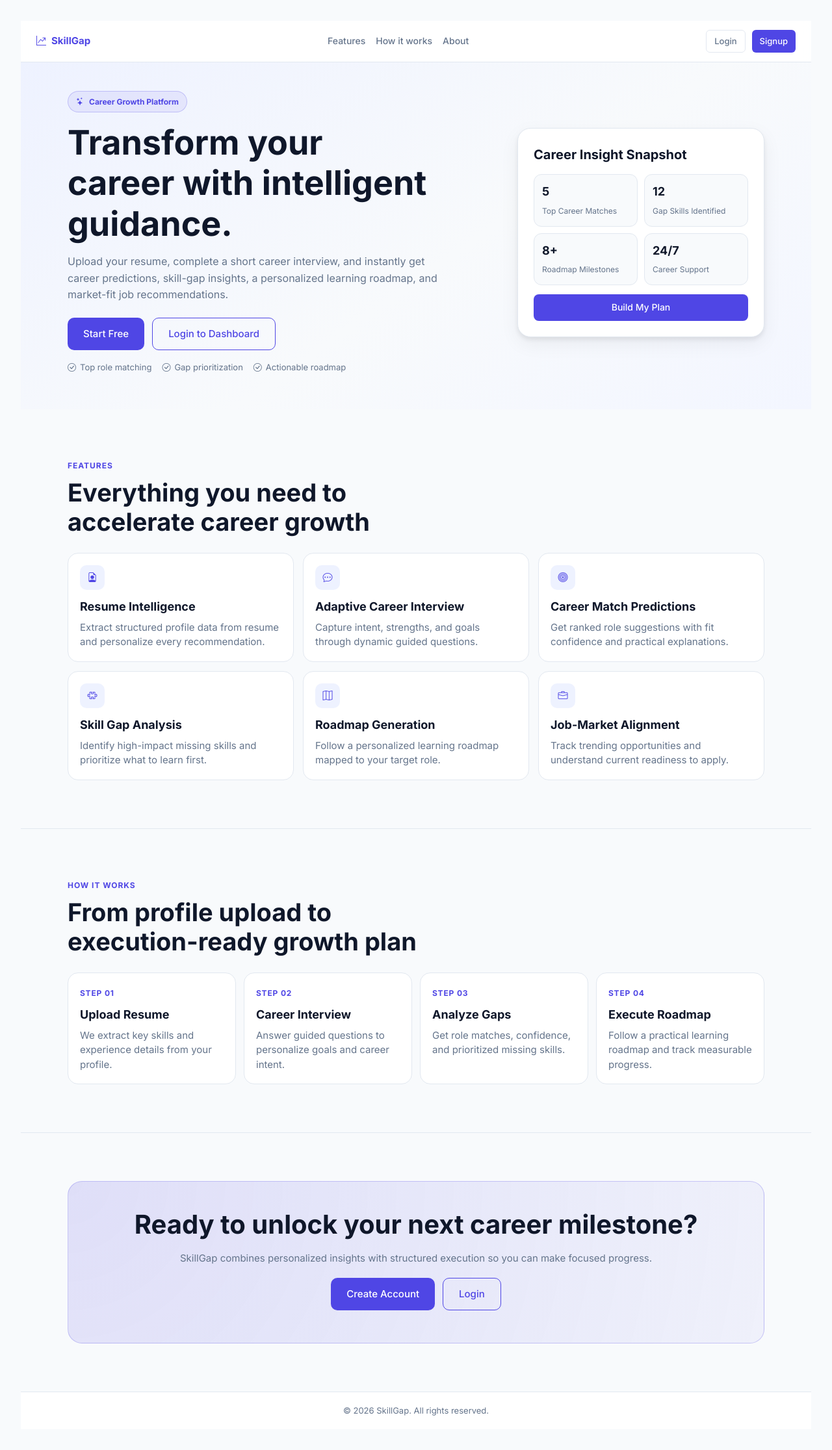
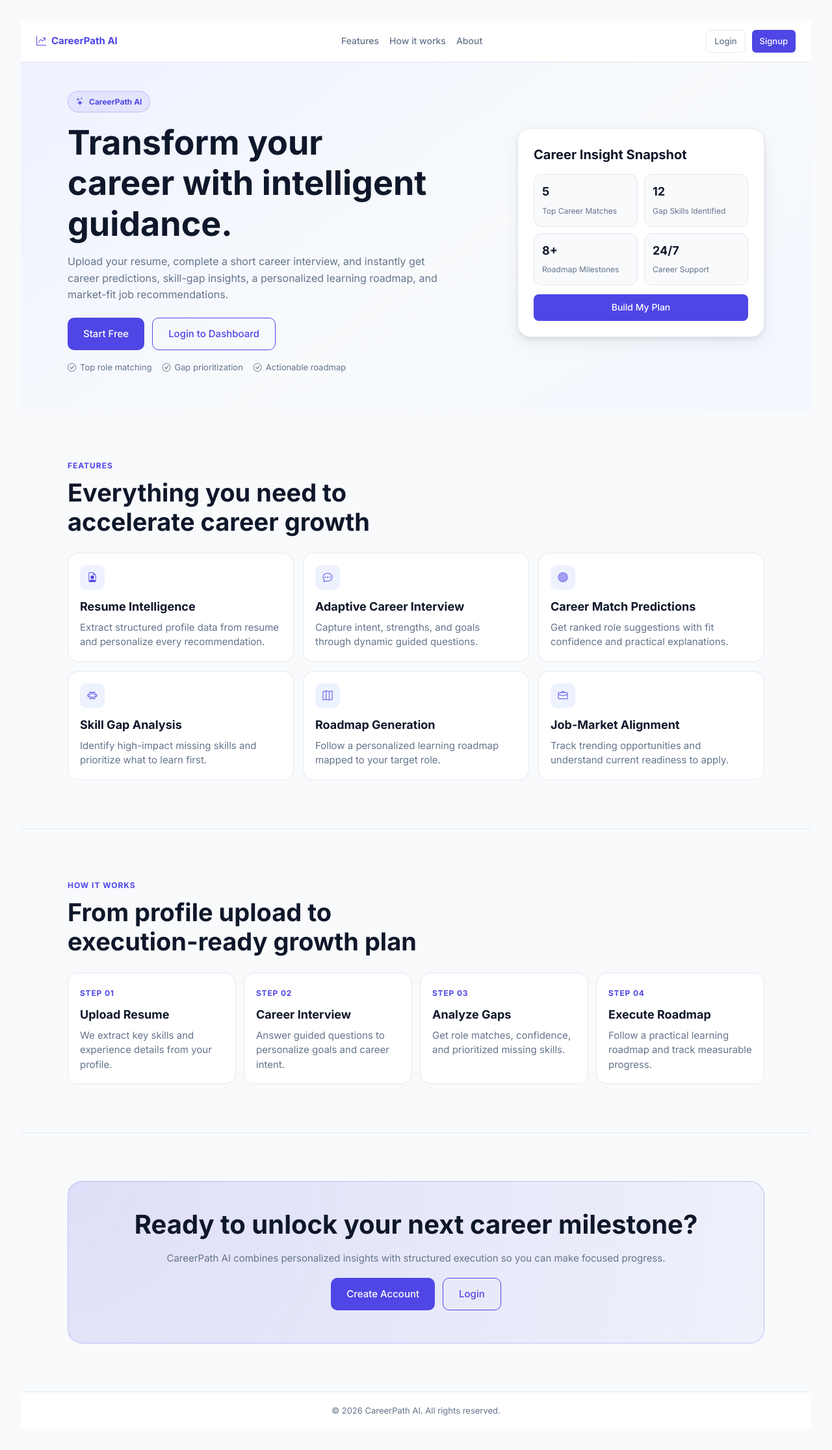
Before and after one commit to JoyalBastian/Skill-Gap-Career-Evolution-Agent, a Django app: page / in a window 1280 px wide. Shown: the whole page at 65% size. Run offline with Django 5.2, Linux system fonts and the light colour scheme.

Commit message:
name changed

```diff
--- a/core/context_processors.py
+++ b/core/context_processors.py
@@ -1,10 +1,12 @@
 def site_settings(request):
     """Inject site-wide context into every template."""
+    from django.conf import settings
+
     from ai_engine.llm_client import active_provider, is_enabled
 
     enabled = is_enabled()
     return {
-        "SITE_NAME": "SkillGap",
+        "SITE_NAME": settings.SITE_NAME,
         "CHATBOT_ENABLED": enabled,
         "GEMINI_ENABLED": enabled,
         "AI_PROVIDER": active_provider(),
--- a/core/settings/base.py
+++ b/core/settings/base.py
@@ -1,5 +1,5 @@
 """
-Base Django settings for SkillGap AI.
+Base Django settings for CareerPath AI.
 
 This is a Gemini-only application: there is no sklearn, no SBERT, no spaCy,
 and no seeded knowledge catalog. The only external AI dependency is Google
@@ -129,6 +129,8 @@
 
 DEFAULT_AUTO_FIELD = "django.db.models.BigAutoField"
 
+SITE_NAME = env("SITE_NAME", default="CareerPath AI")
+
 LOGIN_URL = "authentication:login"
 LOGIN_REDIRECT_URL = "users:dashboard"
 LOGOUT_REDIRECT_URL = "authentication:login"
--- a/docker-compose.yml
+++ b/docker-compose.yml
@@ -1,4 +1,4 @@
-# SkillGap AI — Docker stack
+# CareerPath AI — Docker stack
 # Run from this directory (skillgap_ai/backend):
 #   copy .env.example .env
 #
--- a/services/chatbot_service.py
+++ b/services/chatbot_service.py
@@ -40,7 +40,7 @@
         ctx = self._profile_context(user_id)
         rc = ctx["rc"]
         lines = [
-            "You are a SkillGap career counselor. Be concise (under 180 words).",
+            "You are a CareerPath AI career counselor. Be concise (under 180 words).",
         ]
         if rc.get("current_title"):
             lines.append(f"Role: {rc['current_title']}")
--- a/templates/authentication/landing.html
+++ b/templates/authentication/landing.html
@@ -1,5 +1,5 @@
 {% extends "base.html" %}
-{% block title %}{{ SITE_NAME }} — Career Growth Platform{% endblock %}
+{% block title %}{{ SITE_NAME }}{% endblock %}
 {% block content_unauth %}
 <header class="landing-topbar">
     <a href="{% url 'landing' %}" class="landing-brand">
@@ -19,7 +19,7 @@
 <section class="landing-hero">
     <div class="landing-shell">
         <div class="landing-copy">
-            <span class="landing-badge"><i class="bi bi-stars"></i> Career Growth Platform</span>
+            <span class="landing-badge"><i class="bi bi-stars"></i> {{ SITE_NAME }}</span>
             <h1>Transform your career with intelligent guidance.</h1>
             <p>
                 Upload your resume, complete a short career interview, and instantly get career predictions,
--- a/templates/authentication/login.html
+++ b/templates/authentication/login.html
@@ -4,7 +4,7 @@
 <div class="auth-page">
     <div class="auth-layout">
         <section class="auth-showcase">
-            <span class="auth-badge"><i class="bi bi-stars"></i> Career Growth Platform</span>
+            <span class="auth-badge"><i class="bi bi-stars"></i> {{ SITE_NAME }}</span>
             <h1>Welcome back. Continue your growth journey.</h1>
             <p>Access your personalized dashboard, career insights, roadmap, and progress tracking.</p>
             <ul>
```
Also changed, not shown: README.md, 1 other file.
